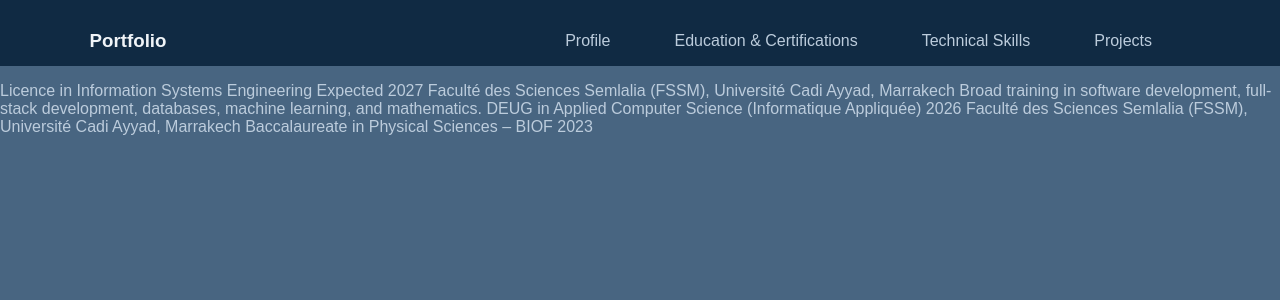
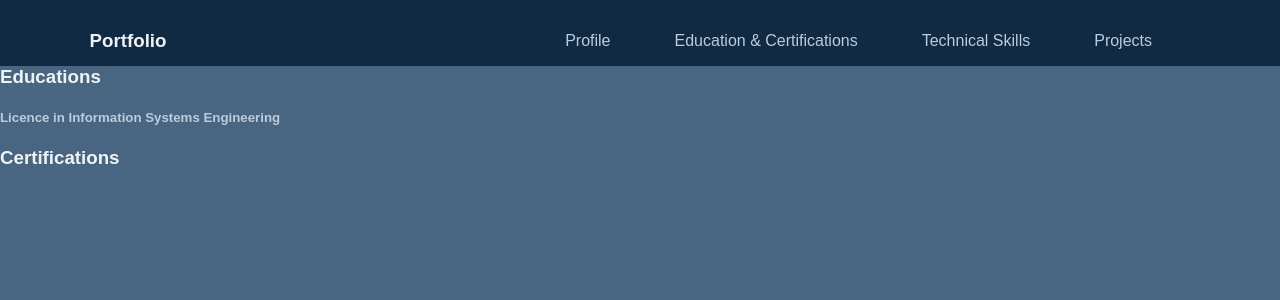
Before and after one commit to walid-amjahdi/Portfolio, a React (Create React App) app: page /education in a window 1280 px wide. Shown: the top 300 px of the page. Built offline with nearby package versions, Linux system fonts and the light colour scheme.

Commit message:
dev the educ comp

```diff
--- a/src/Component/Educations.jsx
+++ b/src/Component/Educations.jsx
@@ -2,14 +2,9 @@
 {
     return (
         <>
-            <p>
-                Licence in Information Systems Engineering Expected 2027
-                Faculté des Sciences Semlalia (FSSM), Université Cadi Ayyad, Marrakech
-                Broad training in software development, full-stack development, databases, machine learning, and mathematics.
-                DEUG in Applied Computer Science (Informatique Appliquée) 2026
-                Faculté des Sciences Semlalia (FSSM), Université Cadi Ayyad, Marrakech
-                Baccalaureate in Physical Sciences – BIOF 2023
-            </p>
+            <h3>Educations</h3>
+                <h5>Licence in Information Systems Engineering</h5>
+            <h3>Certifications</h3>
         </>
     )
 }
```
